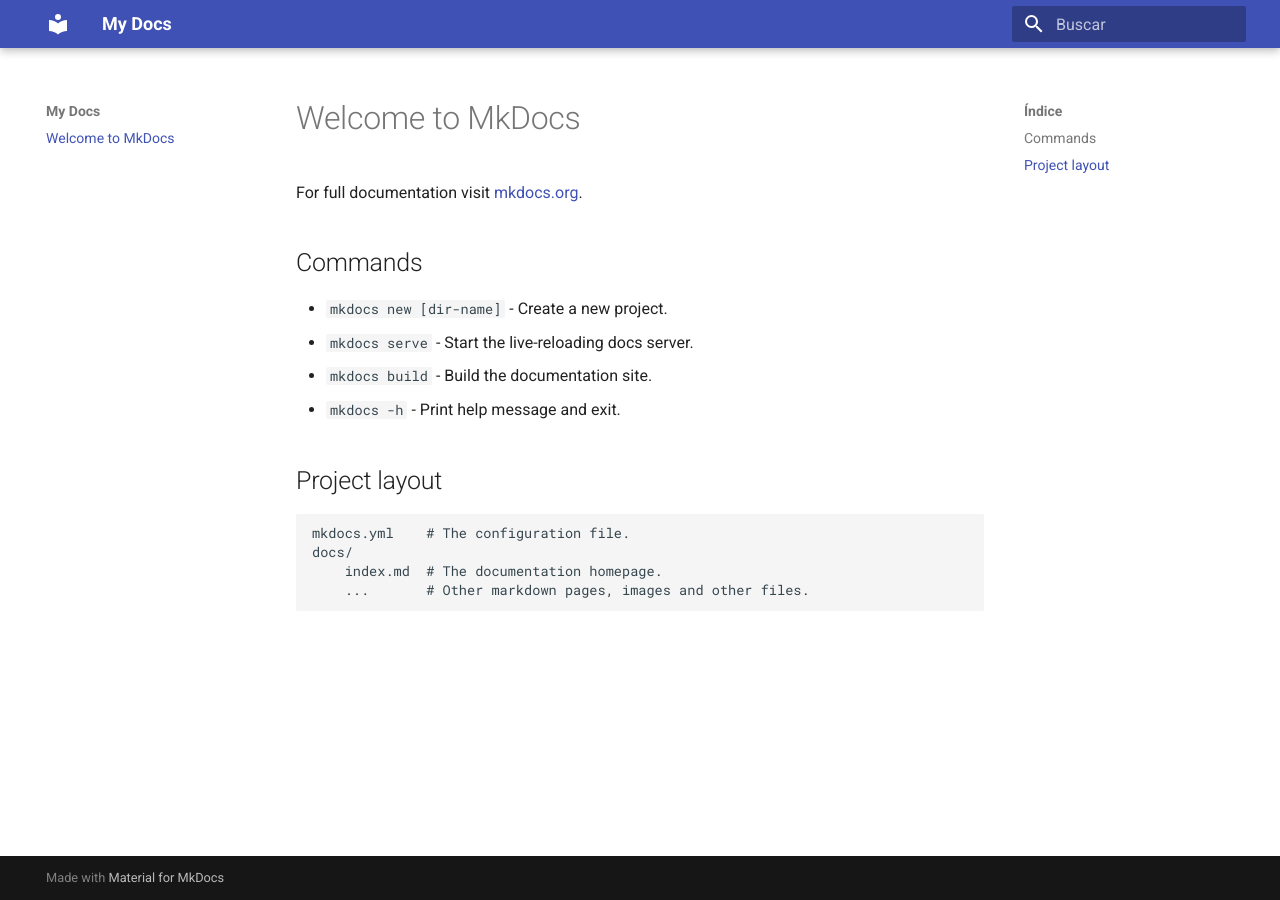
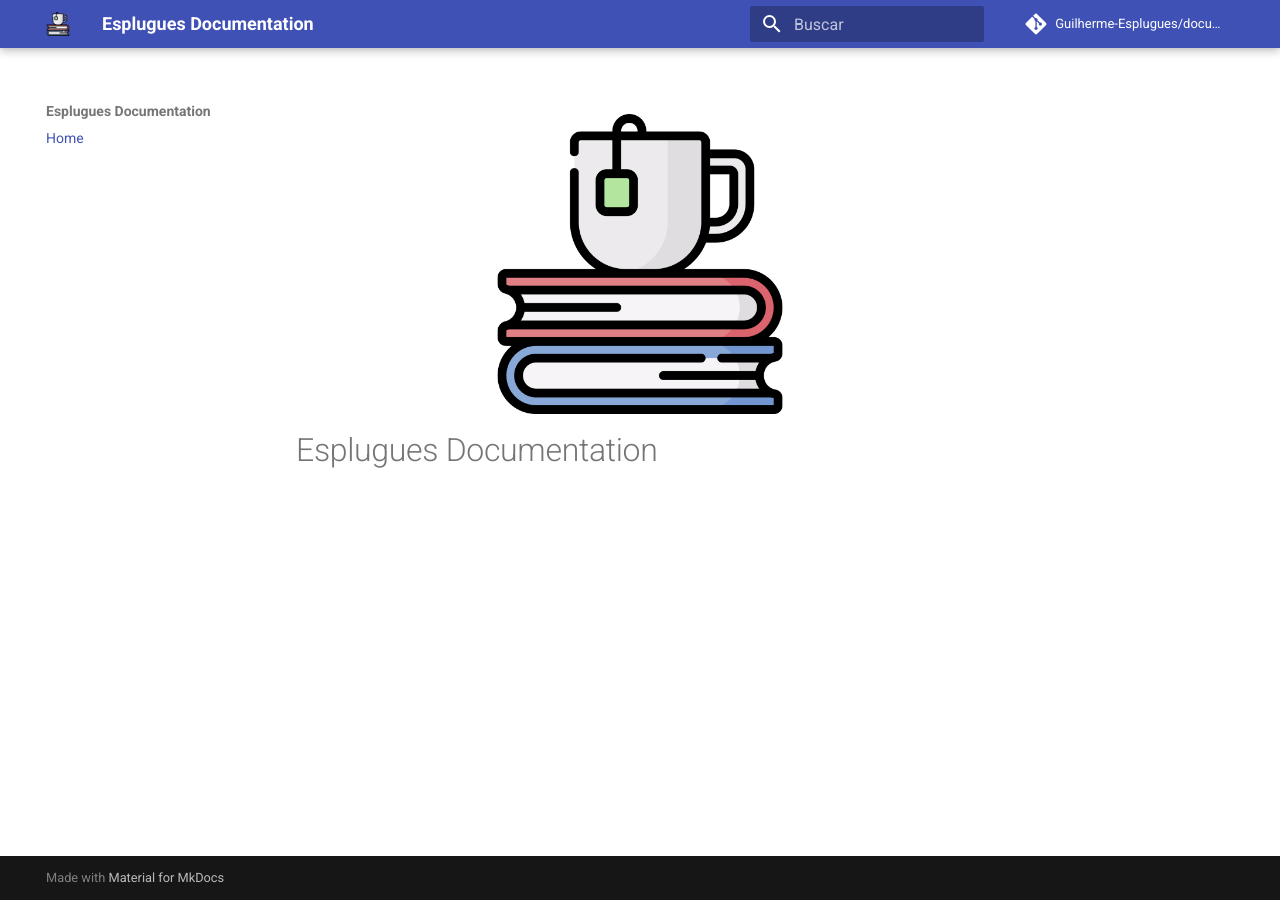
Before and after one commit to Guilherme-Esplugues/documentation_with_mkdocs, an MkDocs documentation site: the page built from docs/index.md, in a window 1280 px wide. Built offline with MkDocs 1.6.1 and Material for MkDocs 9.7.7, drawn with Linux system fonts in a browser that asks for light colours; comment, search, counter and statistics services are not loaded.

Commit message:
Feat: Estrutura inicial

```diff
--- a/docs/index.md
+++ b/docs/index.md
@@ -1,17 +1,2 @@
-# Welcome to MkDocs
-
-For full documentation visit [mkdocs.org](https://www.mkdocs.org).
-
-## Commands
-
-* `mkdocs new [dir-name]` - Create a new project.
-* `mkdocs serve` - Start the live-reloading docs server.
-* `mkdocs build` - Build the documentation site.
-* `mkdocs -h` - Print help message and exit.
-
-## Project layout
-
-    mkdocs.yml    # The configuration file.
-    docs/
-        index.md  # The documentation homepage.
-        ...       # Other markdown pages, images and other files.
+![logo_do_projeto](assets/logo.png){ width="300" .center }
+# Esplugues Documentation
--- /dev/null
+++ b/docs/stylesheets/extra.css
@@ -0,0 +1,5 @@
+.center {
+    display: block;
+    margin-left: auto;
+    margin-right: auto;
+}
--- a/mkdocs.yml
+++ b/mkdocs.yml
@@ -1,5 +1,16 @@
-site_name: My Docs
+site_name: Esplugues Documentation
+repo_url: https://github.com/Guilherme-Esplugues/documentation_with_mkdocs
+repo_name: Guilherme-Esplugues/documentation_with_mkdocs
+edit_uri: tree/main/docs
 
 theme:
     name: material
     language: pt-BR
+    logo: assets/logo.png
+    favicon: assets/logo.png
+
+markdown_extensions:
+    - attr_list
+
+extra_css:
+    - stylesheets/extra.css
```
Also changed, not shown: docs/assets/brasao_esplugues.png (added), docs/assets/logo.png (added).
